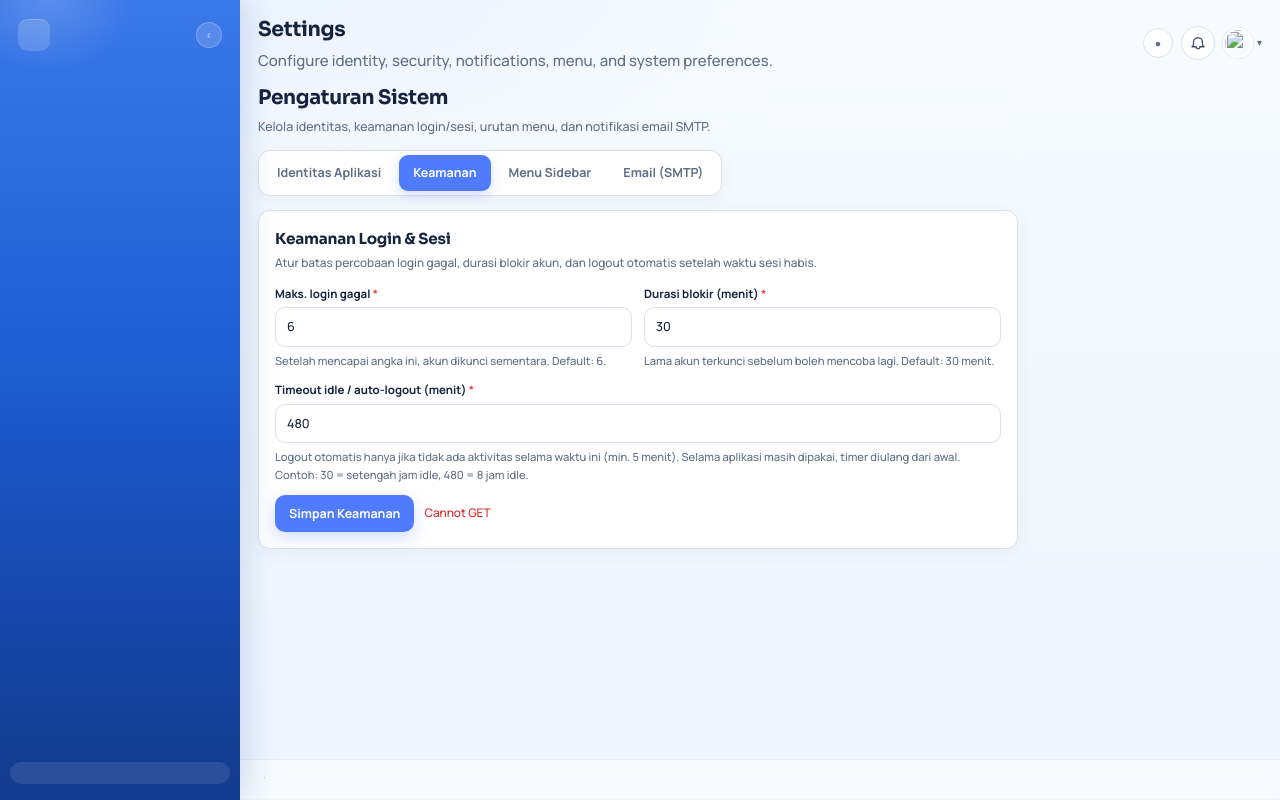
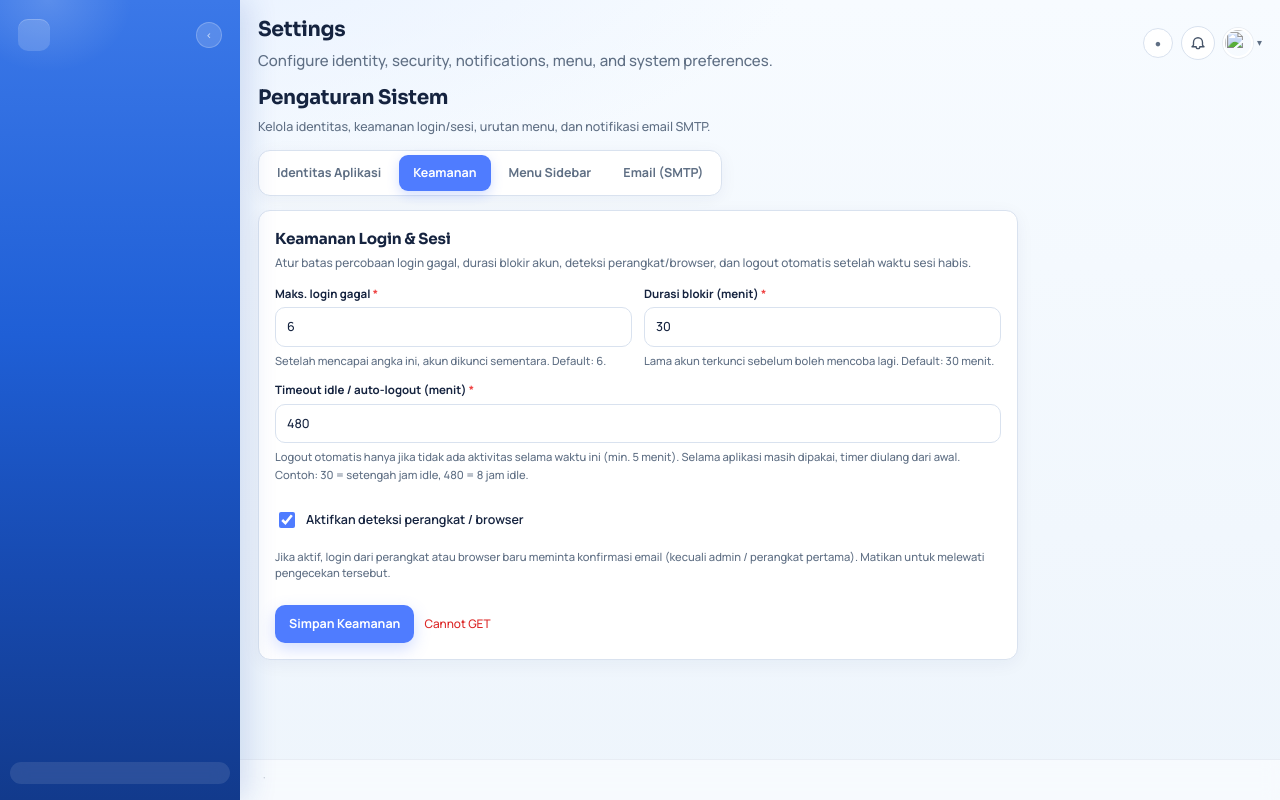
Before and after one commit to tri82wiyono/project-management-new, a Python web app: template app/templates/pages/settings.html in a window 1280 px wide, after a click on "Keamanan". Run offline with Jinja, Linux system fonts and the light colour scheme; the template is opened without the code that fills it, so the values that code supplies are empty.

Commit message:
feat(security): admin toggle for device/browser detection on login
Allow enabling or disabling new-device confirmation from Settings so production policy can skip email friction when needed.

Co-authored-by: Cursor <cursoragent@cursor.com>

```diff
--- a/app/db_migrate.py
+++ b/app/db_migrate.py
@@ -180,8 +180,14 @@ def ensure_schema() -> None:
       max_failed_logins INTEGER DEFAULT 6,
       lockout_minutes INTEGER DEFAULT 30,
       session_timeout_minutes INTEGER DEFAULT 480,
+      device_detection_enabled BOOLEAN DEFAULT TRUE,
       updated_at TIMESTAMPTZ DEFAULT NOW()
     );
+    ALTER TABLE security_settings
+      ADD COLUMN IF NOT EXISTS device_detection_enabled BOOLEAN DEFAULT TRUE;
+    UPDATE security_settings
+      SET device_detection_enabled = TRUE
+      WHERE device_detection_enabled IS NULL;
     """
     project_documents_sql = """
     CREATE TABLE IF NOT EXISTS project_documents (
--- a/app/models/models.py
+++ b/app/models/models.py
@@ -100,6 +100,8 @@ class SecuritySetting(Base):
     lockout_minutes: Mapped[int] = mapped_column(Integer, default=30)
     # Absolute session lifetime from login; client + AuthGuard enforce logout
     session_timeout_minutes: Mapped[int] = mapped_column(Integer, default=480)
+    # When False, skip new-device/browser email confirmation on login
+    device_detection_enabled: Mapped[bool] = mapped_column(Boolean, default=True)
     updated_at: Mapped[datetime] = mapped_column(
         DateTime(timezone=True),
         server_default=func.now(),
--- a/app/routers/settings.py
+++ b/app/routers/settings.py
@@ -60,6 +60,7 @@ class SecuritySettingsUpdate(BaseModel):
     max_failed_logins: int = Field(default=6, ge=1, le=50)
     lockout_minutes: int = Field(default=30, ge=1, le=1440)
     session_timeout_minutes: int = Field(default=480, ge=5, le=10080)
+    device_detection_enabled: bool = True
 
 
 class SmtpTestRequest(BaseModel):
@@ -117,6 +118,7 @@ def update_security_settings(
     row.max_failed_logins = payload.max_failed_logins
     row.lockout_minutes = payload.lockout_minutes
     row.session_timeout_minutes = payload.session_timeout_minutes
+    row.device_detection_enabled = bool(payload.device_detection_enabled)
     db.commit()
     db.refresh(row)
     invalidate_security_settings_cache()
--- a/app/static/css/settings.css
+++ b/app/static/css/settings.css
@@ -128,6 +128,19 @@
 
 .smtp-activate-toggle {
   margin-top: 18px;
+}
+
+.security-device-toggle {
+  margin-top: 14px;
+  white-space: normal;
+}
+
+.security-device-hint {
+  display: block;
+  margin: 6px 0 12px;
+  color: var(--muted);
+  font-size: 0.72rem;
+  line-height: 1.45;
 }
 
 .field-align-end {
--- a/app/static/js/settings.js
+++ b/app/static/js/settings.js
@@ -493,12 +493,16 @@
     lockout_minutes: $("security-lockout"),
     session_timeout_minutes: $("security-session-timeout"),
   };
+  const deviceDetectionEl = $("security-device-detection");
 
   function fillSecurity(data) {
     Object.entries(securityFields).forEach(([key, el]) => {
       if (!el) return;
       if (data[key] != null) el.value = data[key];
     });
+    if (deviceDetectionEl && data.device_detection_enabled != null) {
+      deviceDetectionEl.checked = Boolean(data.device_detection_enabled);
+    }
   }
 
   async function loadSecurity() {
@@ -522,6 +526,7 @@
       max_failed_logins: Number(securityFields.max_failed_logins.value) || 6,
       lockout_minutes: Number(securityFields.lockout_minutes.value) || 30,
       session_timeout_minutes: Number(securityFields.session_timeout_minutes.value) || 480,
+      device_detection_enabled: deviceDetectionEl ? Boolean(deviceDetectionEl.checked) : true,
     };
     try {
       const res = await fetch("/api/settings/security", {
--- a/app/templates/pages/settings.html
+++ b/app/templates/pages/settings.html
@@ -3,7 +3,7 @@
 {% block title %}Settings · {{ app_name }}{% endblock %}
 
 {% block head_extra %}
-  <link rel="stylesheet" href="/static/css/settings.css?v=6" />
+  <link rel="stylesheet" href="/static/css/settings.css?v=7" />
 {% endblock %}
 
 {% block header %}
@@ -120,7 +120,7 @@
       <section class="settings-panel">
         <h3 class="settings-panel-title">Keamanan Login &amp; Sesi</h3>
         <p class="settings-panel-desc">
-          Atur batas percobaan login gagal, durasi blokir akun, dan logout otomatis setelah waktu sesi habis.
+          Atur batas percobaan login gagal, durasi blokir akun, deteksi perangkat/browser, dan logout otomatis setelah waktu sesi habis.
         </p>
         <form id="security-form" class="identity-form" novalidate>
           <div class="field-row">
@@ -142,6 +142,14 @@
               Logout otomatis hanya jika tidak ada aktivitas selama waktu ini (min. 5 menit). Selama aplikasi masih dipakai, timer diulang dari awal. Contoh: 30 = setengah jam idle, 480 = 8 jam idle.
             </small>
           </label>
+          <label class="toggle security-device-toggle">
+            <input type="checkbox" id="security-device-detection" name="device_detection_enabled" checked />
+            <span>Aktifkan deteksi perangkat / browser</span>
+          </label>
+          <small class="field-hint security-device-hint">
+            Jika aktif, login dari perangkat atau browser baru meminta konfirmasi email (kecuali admin / perangkat pertama).
+            Matikan untuk melewati pengecekan tersebut.
+          </small>
           <div class="settings-actions">
             <button type="submit" class="btn btn-primary" id="btn-save-security">Simpan Keamanan</button>
             <span class="settings-status" id="security-save-status" aria-live="polite"></span>
@@ -315,5 +323,5 @@
 {% endblock %}
 
 {% block scripts %}
-  <script src="/static/js/settings.js?v=8" defer></script>
+  <script src="/static/js/settings.js?v=9" defer></script>
 {% endblock %}
```
Also changed, not shown: app/routers/auth.py (+26 -1 lines), app/services/security_settings.py (+8 -0 lines).
